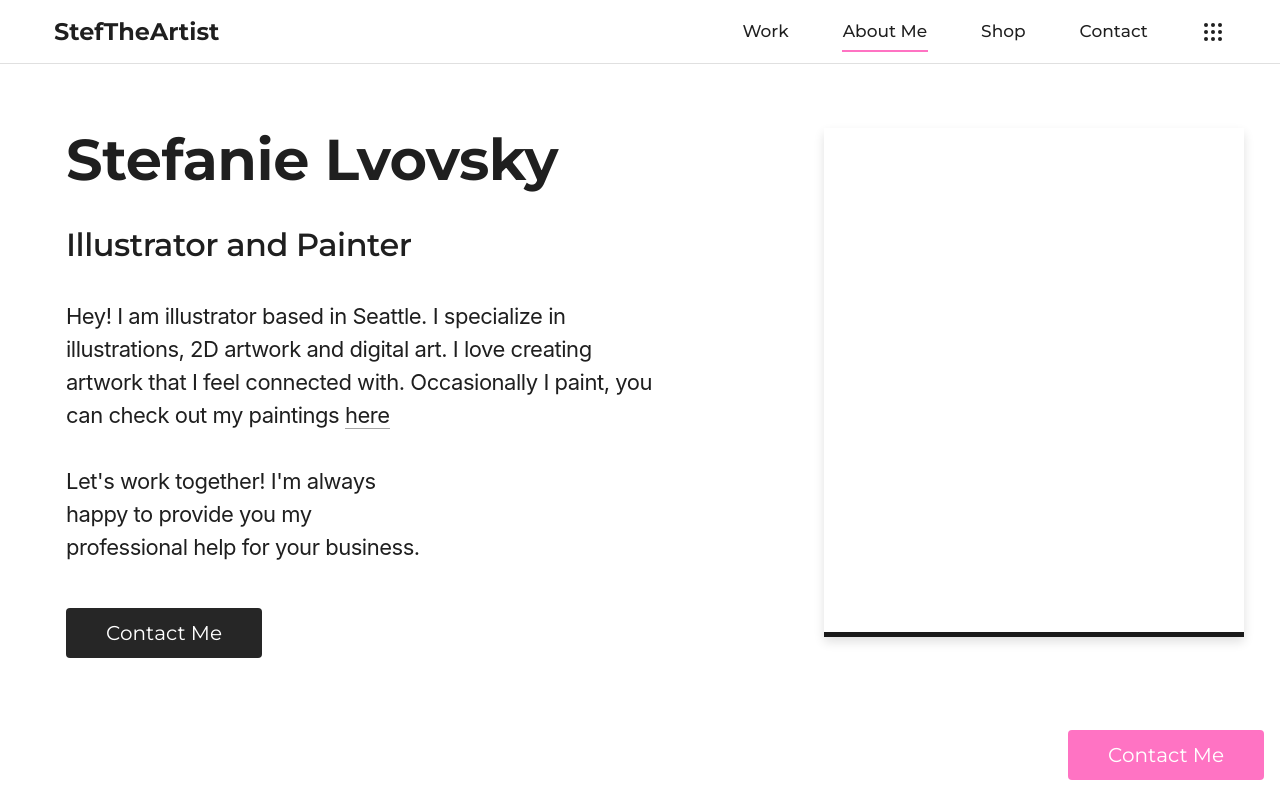
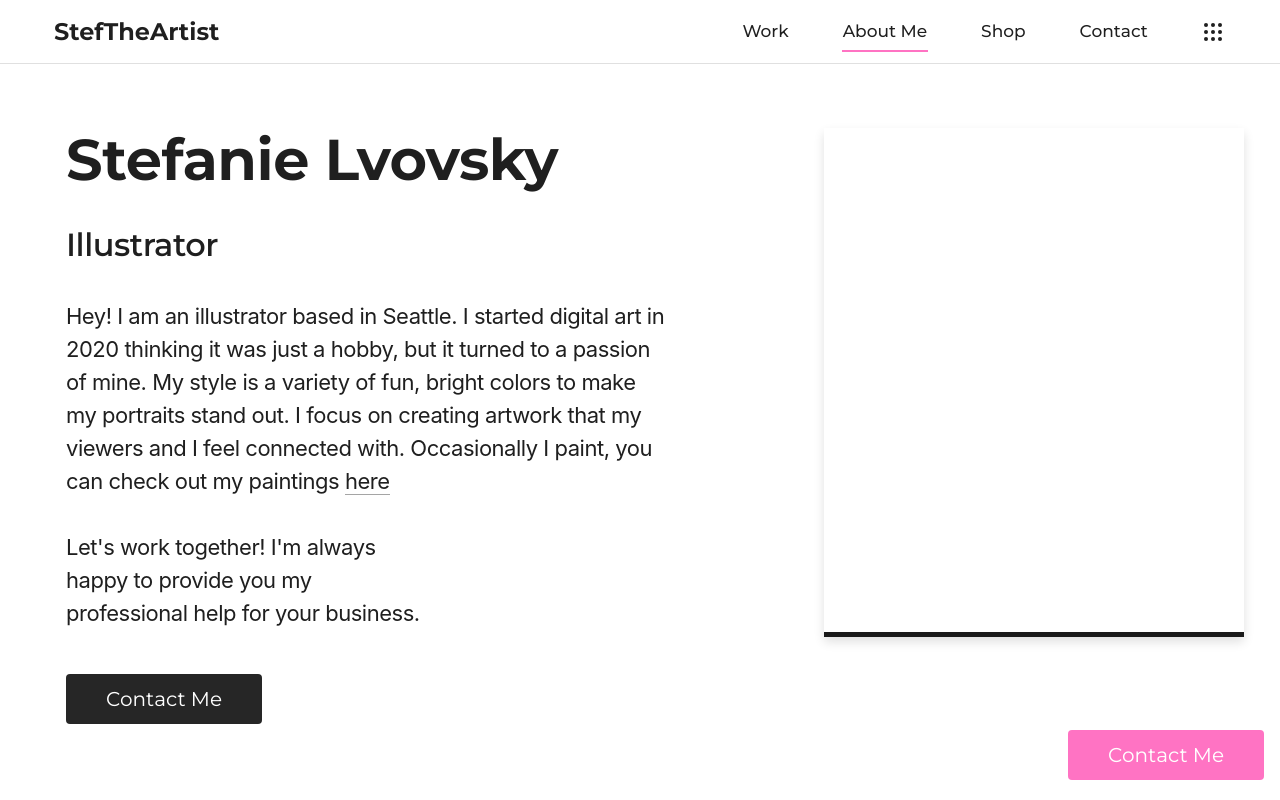
Before and after one commit to DanielLvovsky/StefTheArtist, a Next.js app: page /about in a window 1280 px wide. Shown: the top 800 px of the page. Built offline with nearby package versions, Linux system fonts and the light colour scheme.

Commit message:
Update Intro.tsx

```diff
--- a/components/About/Intro.tsx
+++ b/components/About/Intro.tsx
@@ -88,11 +88,11 @@ export const Intro: React.FC<IntroProps> = () => {
     <Block className="block" ref={ref} data-visible={visible}>
       <div className="text-block">
         <h1 className="montserrat">Stefanie Lvovsky</h1>
-        <h2 data-font-size="XL">Illustrator and Painter</h2>
+        <h2 data-font-size="XL">Illustrator</h2>
         <p>
-          Hey! I am illustrator based in Seattle.
-          I specialize in illustrations, 2D artwork and digital art.
-          I love creating artwork that I feel connected with.
+          Hey! I am an illustrator based in Seattle. I started digital art in 2020 thinking it was just a hobby, but it turned to a passion of mine. My style is a variety of fun, bright colors to make my portraits stand out.
+          I focus on creating artwork that my viewers and I feel connected with.
+
 
           Occasionally I paint, you can check out my paintings <a href="" target="_blank" rel="noopener noreferrer">
           here
```
